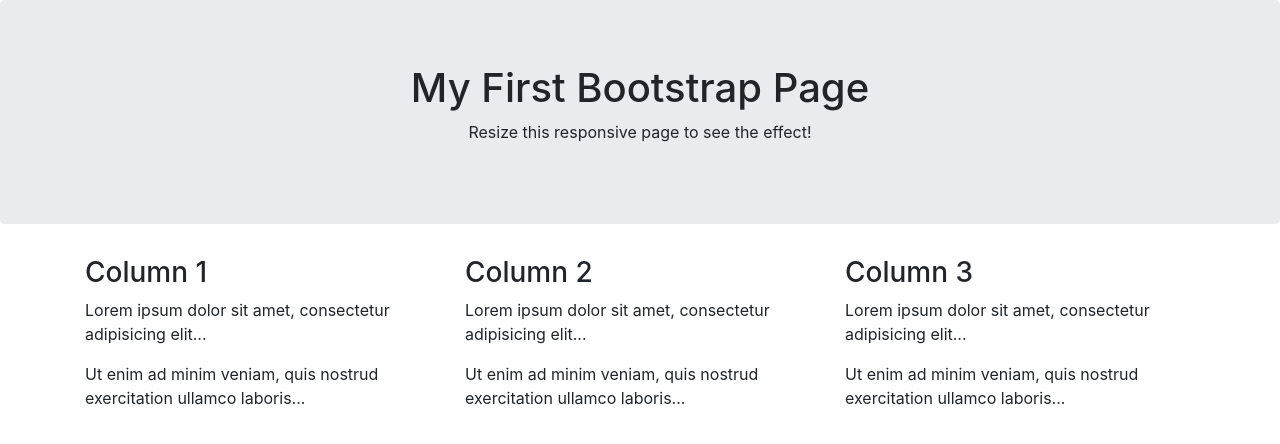
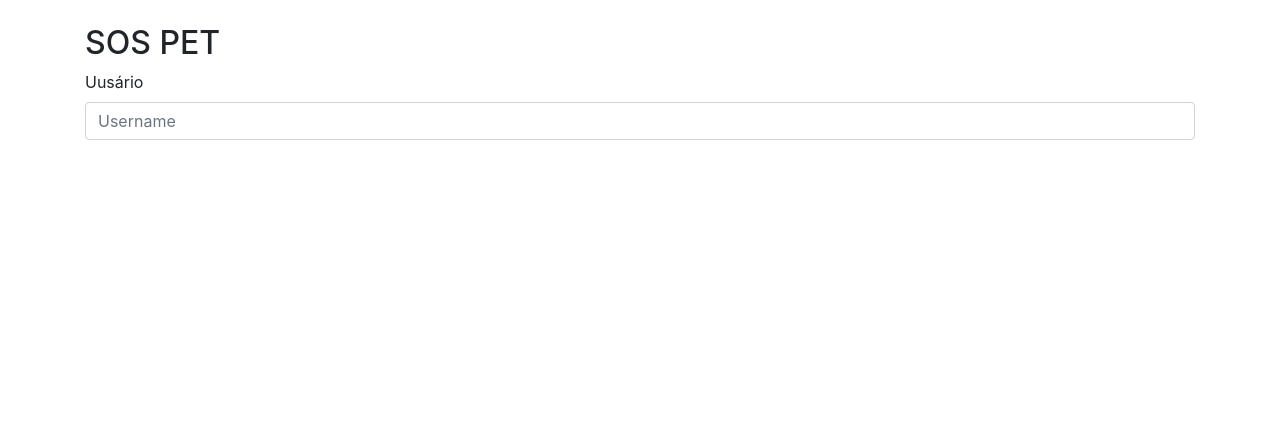
Before and after one commit to vitor9998/netflix_reactjs, a Django app: page /login/ in a window 1280 px wide. Shown: the top 444 px of the page. Run offline with Django 3.2, Linux system fonts and the light colour scheme; some libraries are stand-ins or nearby versions.

Commit message:
Editando templates

```diff
--- a/templates/login.html
+++ b/templates/login.html
@@ -10,31 +10,14 @@
   <script src="https://maxcdn.bootstrapcdn.com/bootstrap/4.5.2/js/bootstrap.min.js"></script>
 </head>
 <body>
-
-<div class="jumbotron text-center">
-  <h1>My First Bootstrap Page</h1>
-  <p>Resize this responsive page to see the effect!</p>
-</div>
-
-<div class="container">
-  <div class="row">
-    <div class="col-sm-4">
-      <h3>Column 1</h3>
-      <p>Lorem ipsum dolor sit amet, consectetur adipisicing elit...</p>
-      <p>Ut enim ad minim veniam, quis nostrud exercitation ullamco laboris...</p>
-    </div>
-    <div class="col-sm-4">
-      <h3>Column 2</h3>
-      <p>Lorem ipsum dolor sit amet, consectetur adipisicing elit...</p>
-      <p>Ut enim ad minim veniam, quis nostrud exercitation ullamco laboris...</p>
-    </div>
-    <div class="col-sm-4">
-      <h3>Column 3</h3>
-      <p>Lorem ipsum dolor sit amet, consectetur adipisicing elit...</p>
-      <p>Ut enim ad minim veniam, quis nostrud exercitation ullamco laboris...</p>
-    </div>
-  </div>
-</div>
-
+  <div class="container mt-4"
+    <form action="submit", method="POST">
+      <h2>SOS PET</h2>
+      <div class="form-group">
+          <label form="username">Uusário</label>
+          <input type="username", class="form-control" id="username" name="username"
+            placeholder="Username">
+        </div>
+    </form>
 </body>
 </html>
```
